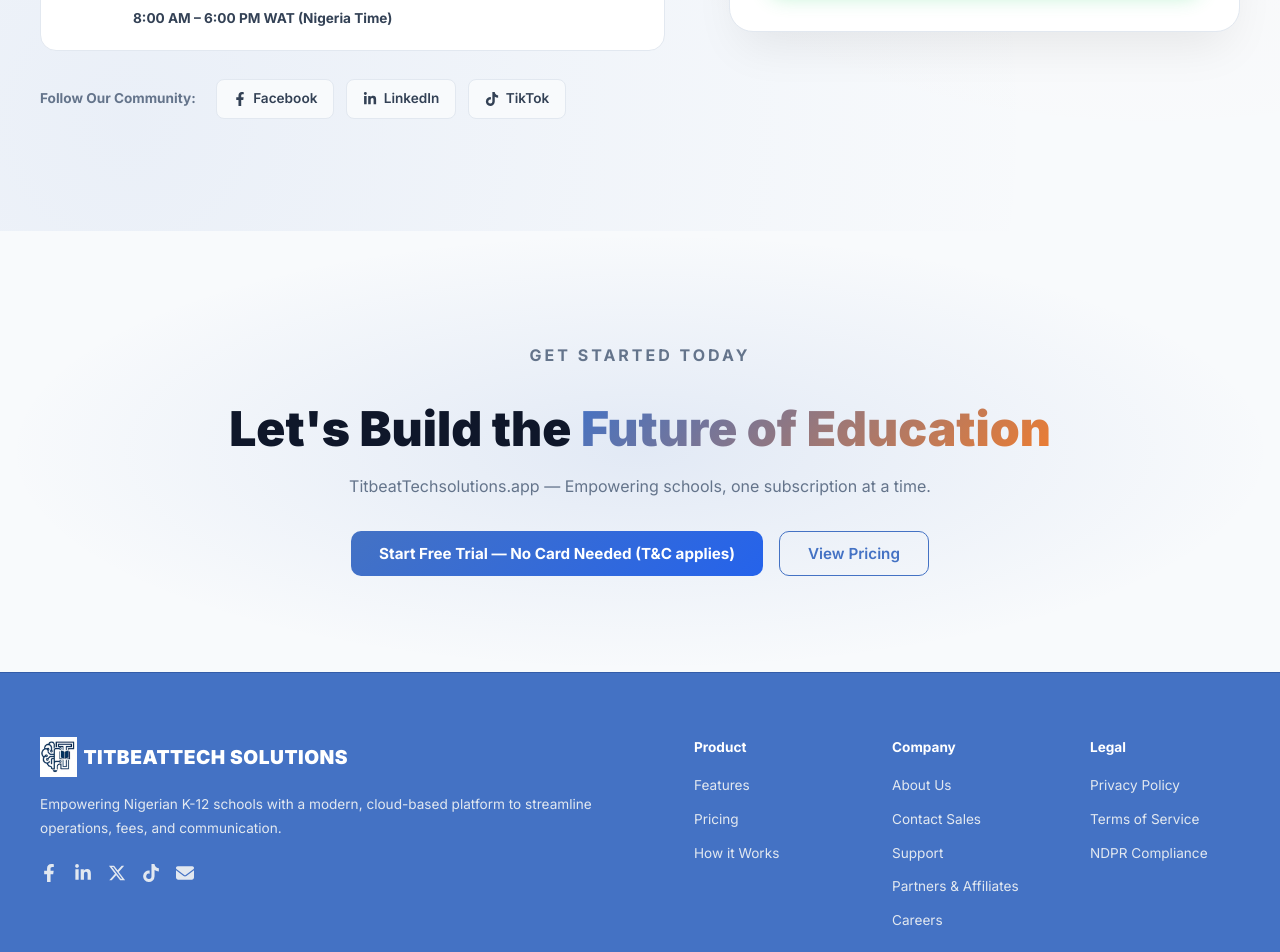
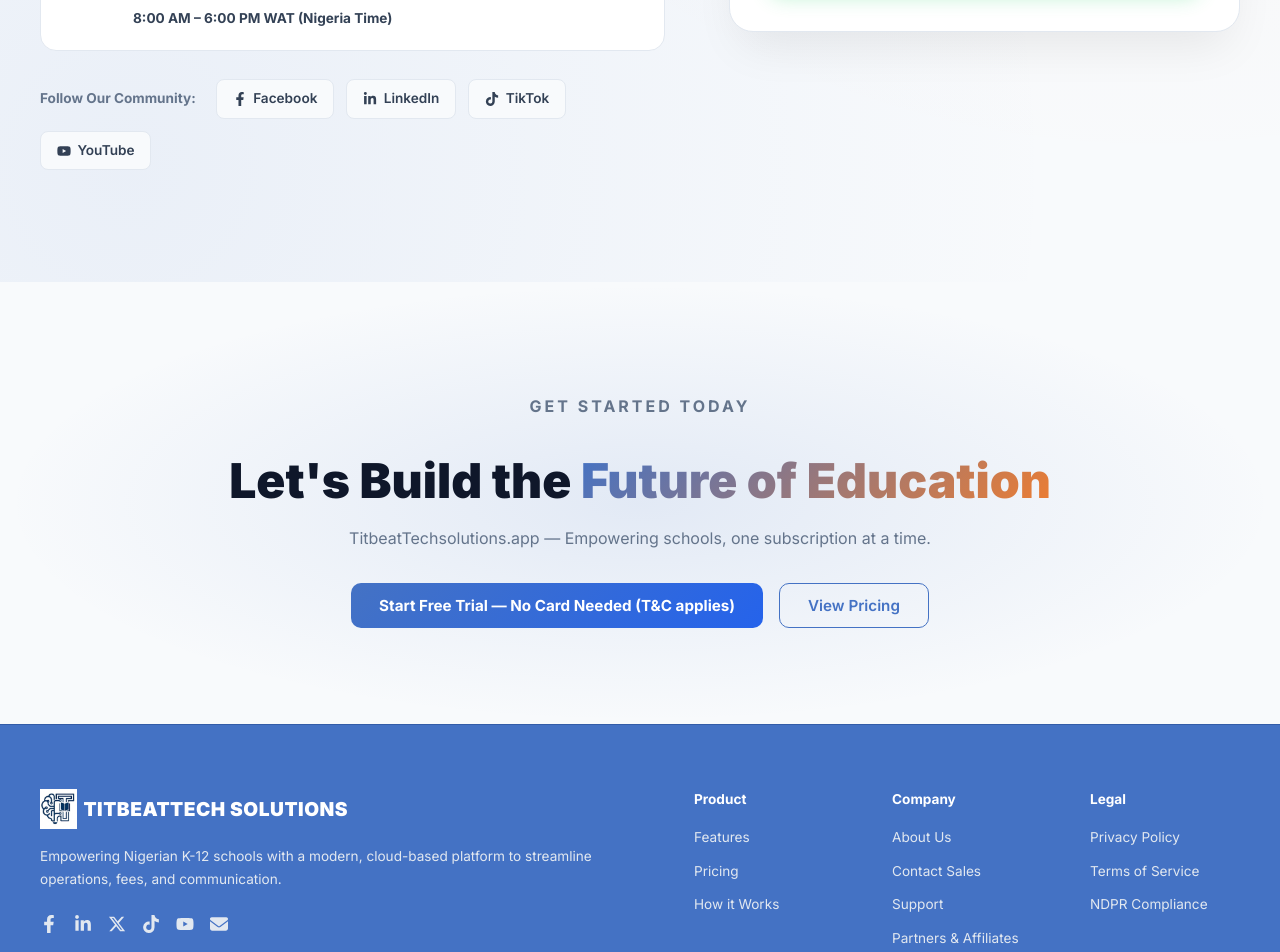
Before and after one commit to pchiderasamuel/titbeattechsolutions.com, a Next.js app: page / in a window 1280 px wide. Shown: the part 8340-9292 px from the top of the page. Built offline with nearby package versions, Linux system fonts and the light colour scheme; no server answers.

Commit message:
feat: add YouTube social link for TitbeatTechSolutions

```diff
--- a/src/app/page.tsx
+++ b/src/app/page.tsx
@@ -318,6 +318,7 @@
               <a href="https://www.linkedin.com/company/titbeattechsolutions/" target="_blank" rel="noopener noreferrer" aria-label="LinkedIn"><svg viewBox="0 0 448 512" fill="currentColor" width="18" height="18"><path d="M100.3 448H7.4V148.9h92.9zM53.8 108.1C24.1 108.1 0 83.5 0 53.8a53.8 53.8 0 0 1 107.6 0c0 29.7-24.1 54.3-53.8 54.3zM447.9 448h-92.7V302.4c0-34.7-.7-79.2-48.3-79.2-48.3 0-55.7 37.7-55.7 76.7V448h-92.8V148.9h89.1v40.8h1.3c12.4-23.5 42.7-48.3 87.9-48.3 94 0 111.3 61.9 111.3 142.3V448z"/></svg></a>
               <a href="https://x.com/Titbeattech" target="_blank" rel="noopener noreferrer" aria-label="X (Twitter)"><svg viewBox="0 0 512 512" fill="currentColor" width="18" height="18"><path d="M389.2 48h70.6L305.6 224.2 487 464H345L233.7 318.6 106.5 464H35.8L200.7 275.5 26.8 48H172.4L273 181.1zM364.5 421.7h39.1L151.1 88h-42z"/></svg></a>
               <a href="https://www.tiktok.com/@titbeattechsolution" target="_blank" rel="noopener noreferrer" aria-label="TikTok"><svg viewBox="0 0 448 512" fill="currentColor" width="18" height="18"><path d="M448 209.9a210.1 210.1 0 0 1 -122.8-39.3V349.4A162.6 162.6 0 1 1 185 188.3V278.2a74.6 74.6 0 1 0 52.2 71.2V0l88 0a121.2 121.2 0 0 0 1.9 22.2h0A122.2 122.2 0 0 0 381 102.4a121.4 121.4 0 0 0 67 20.1z"/></svg></a>
+              <a href="https://www.youtube.com/@TitbeatTechSolutions" target="_blank" rel="noopener noreferrer" aria-label="YouTube"><svg viewBox="0 0 576 512" fill="currentColor" width="18" height="18"><path d="M549.655 124.083c-6.281-23.65-24.787-42.276-48.284-48.597C458.781 64 288 64 288 64S117.22 64 74.629 75.486c-23.497 6.322-42.003 24.947-48.284 48.597-11.412 42.867-11.412 132.305-11.412 132.305s0 89.438 11.412 132.305c6.281 23.65 24.787 41.5 48.284 47.821C117.22 448 288 448 288 448s170.78 0 213.371-11.486c23.497-6.321 42.003-24.171 48.284-47.821 11.412-42.867 11.412-132.305 11.412-132.305s0-89.438-11.412-132.305zm-317.51 213.508V175.185l142.739 81.205-142.739 81.201z"/></svg></a>
               <a href="mailto:titbeattechsolutions@gmail.com" aria-label="Email"><svg viewBox="0 0 512 512" fill="currentColor" width="18" height="18"><path d="M48 64C21.5 64 0 85.5 0 112c0 15.1 7.1 29.3 19.2 38.4L236.8 313.6c11.4 8.5 27 8.5 38.4 0L492.8 150.4c12.1-9.1 19.2-23.3 19.2-38.4c0-26.5-21.5-48-48-48H48zM0 176V384c0 35.3 28.7 64 64 64H448c35.3 0 64-28.7 64-64V176L294.4 339.2c-22.8 17.1-54 17.1-76.8 0L0 176z"/></svg></a>
             </div>
           </div>
@@ -452,6 +453,12 @@
                 </svg>
                 <span>TikTok</span>
               </a>
+              <a href="https://www.youtube.com/@TitbeatTechSolutions" target="_blank" rel="noopener noreferrer" className={styles.socialBadge}>
+                <svg viewBox="0 0 576 512" fill="currentColor" width="14" height="14">
+                  <path d="M549.655 124.083c-6.281-23.65-24.787-42.276-48.284-48.597C458.781 64 288 64 288 64S117.22 64 74.629 75.486c-23.497 6.322-42.003 24.947-48.284 48.597-11.412 42.867-11.412 132.305-11.412 132.305s0 89.438 11.412 132.305c6.281 23.65 24.787 41.5 48.284 47.821C117.22 448 288 448 288 448s170.78 0 213.371-11.486c23.497-6.321 42.003-24.171 48.284-47.821 11.412-42.867 11.412-132.305 11.412-132.305s0-89.438-11.412-132.305zm-317.51 213.508V175.185l142.739 81.205-142.739 81.201z" />
+                </svg>
+                <span>YouTube</span>
+              </a>
             </div>
           </div>
         </div>
```
